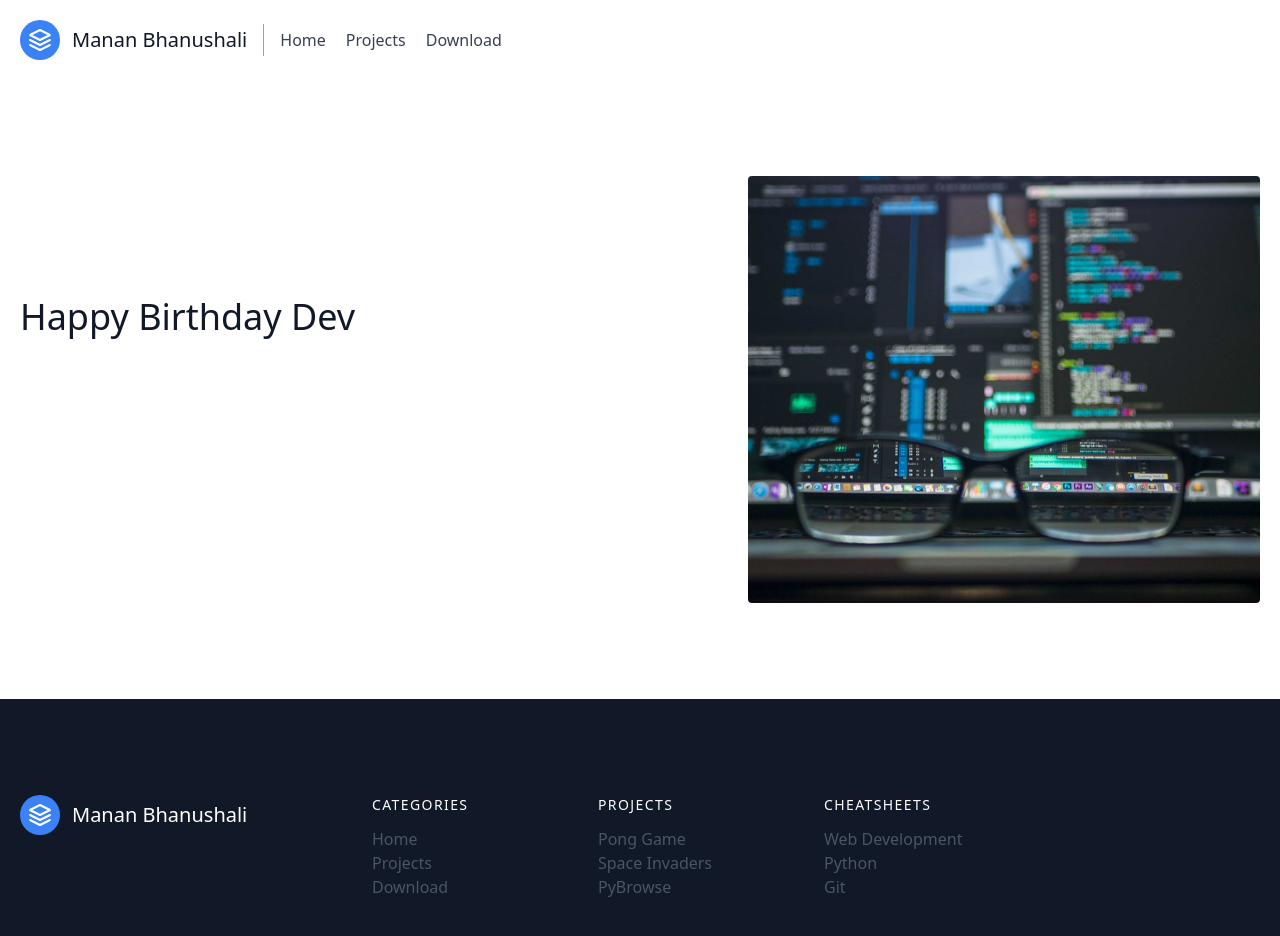
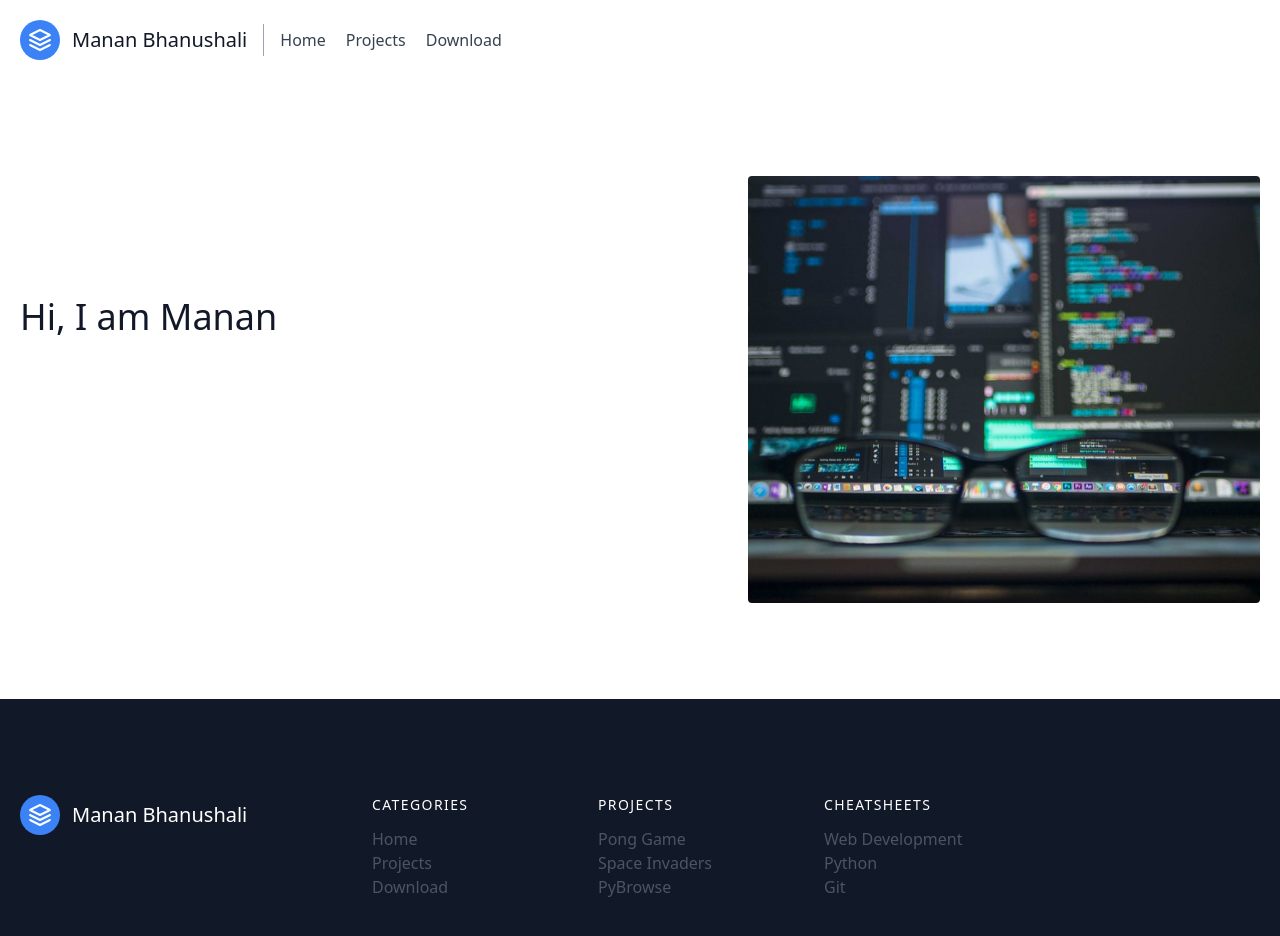
Before and after one commit to BhanushaliManan/BhanushaliManan.github.io, a plain HTML site: page index.html in a window 1280 px wide. Drawn offline with nearby package versions, Linux system fonts and the light colour scheme.

Commit message:
Update index.html

```diff
--- a/index.html
+++ b/index.html
@@ -21,7 +21,7 @@
         <div class="container mx-auto flex px-5 py-24 md:flex-row flex-col items-center">
             <div
                 class="lg:flex-grow md:w-1/2 lg:pr-24 md:pr-16 flex flex-col md:items-start md:text-left mb-16 md:mb-0 items-center text-center">
-                <h1 class="title-font sm:text-4xl text-3xl mb-4 font-medium text-gray-900">Happy Birthday Dev
+                <h1 class="title-font sm:text-4xl text-3xl mb-4 font-medium text-gray-900">Hi, I am Manan
                     <br class="hidden lg:inline-block">
                 </h1>
 
```
